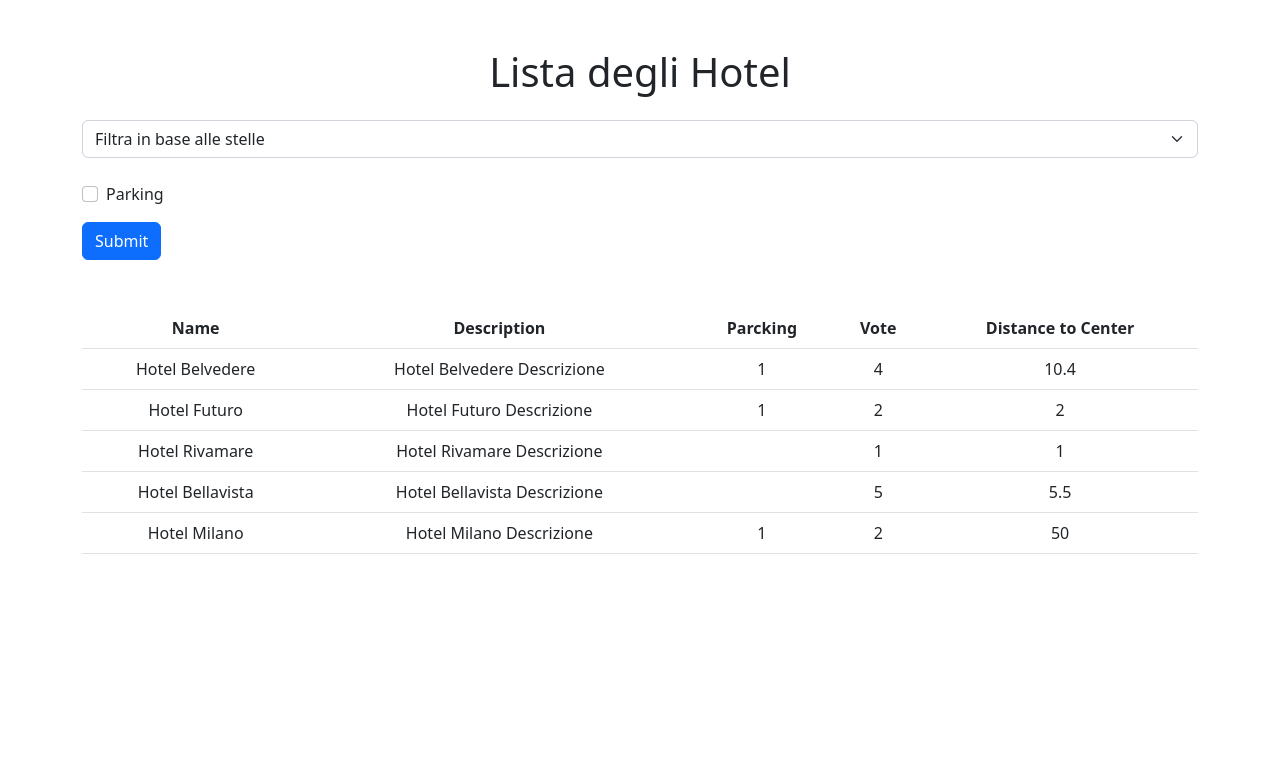
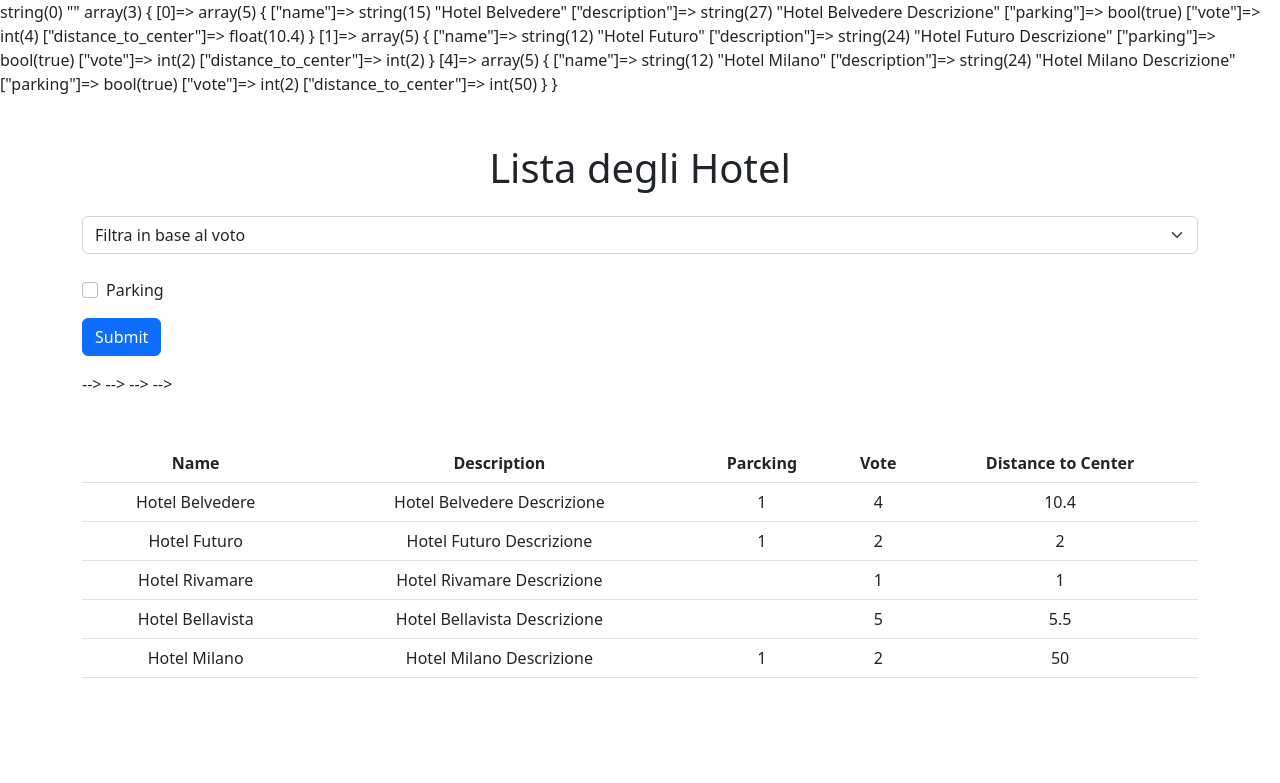
Before and after one commit to GiordanoGuidi/php-hotel, a PHP site: page / in a window 1280 px wide. Shown: the top 783 px of the page. Run offline with PHP 8.4, Linux system fonts and the light colour scheme.

Commit message:
added filtered array

```diff
--- a/index.php
+++ b/index.php
@@ -2,6 +2,17 @@
 
 require 'data/hotels.php';
 // var_dump($hotels);
+
+$parking= $_GET['parking'] ?? '';
+var_dump($parking);
+// var_dump($hotels);
+
+//ARRAY DI HOTEL CON IL PARCHEGGIO
+$parking_hotel= array_filter($hotels, function ($hotel) {
+    return ($hotel['parking'] == true);
+});
+var_dump($parking_hotel);
+
 
 ?>
 
@@ -21,9 +32,9 @@ require 'data/hotels.php';
         </header>
         <main>
             <!--FORM-->
-            <form>
+            <form actiom="" method="GET">
                 <select class="form-select mt-4 mb-4" aria-label="Default select example">
-                    <option selected>Filtra in base alle stelle</option>
+                    <option selected>Filtra in base al voto</option>
                     <option value="1">1</option>
                     <option value="2">2</option>
                     <option value="3">3</option>
@@ -31,8 +42,8 @@ require 'data/hotels.php';
                     <option value="5">5</option>
                 </select>
                 <div class="mb-3 form-check">
-                    <input type="checkbox" class="form-check-input" id="exampleCheck1">
-                    <label class="form-check-label" for="exampleCheck1">Parking</label>
+                    <input type="checkbox" class="form-check-input" name="parking">
+                    <label class="form-check-label">Parking</label>
                 </div>
                 <button type="submit" class="btn btn-primary">Submit</button>
                 </form>
@@ -48,7 +59,8 @@ require 'data/hotels.php';
                 </tr>
               </thead>
               <tbody>
-                <?php foreach($hotels as $hotel){ ?>
+                <!-- <?php if($parking) ?>
+                  <?php foreach($hotels as $hotel){ ?> -->
                 <tr>
                   <td><?= $hotel['name'] ?></td>
                   <td><?= $hotel['description'] ?></td>
```
